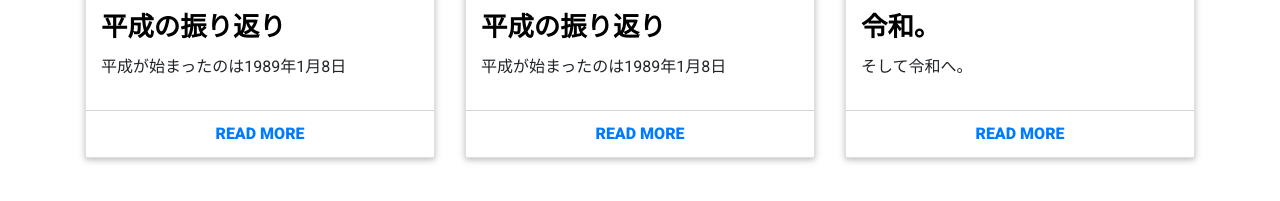
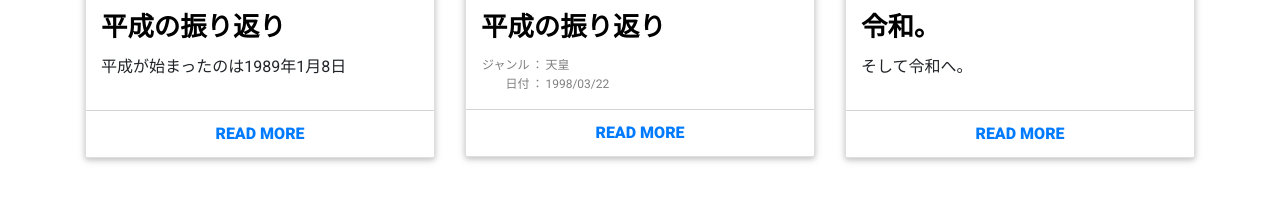
Before and after one commit to oita-kosen/look_back_HEISE, a plain HTML site: page design/index.html in a window 1280 px wide. Shown: the part 413-614 px from the top of the page. Drawn offline with nearby package versions, Linux system fonts and the light colour scheme.

Commit message:
2019/04/20　デザインの編集

```diff
--- a/design/index.html
+++ b/design/index.html
@@ -48,9 +48,18 @@
 												<a href="https://ja.wikipedia.org/wiki/%E5%B9%B3%E6%88%90"> 平成の振り返り
 												</a>
 											</h4>
-											<p class="">
-												平成が始まったのは1989年1月8日
-											</p>
+											<table  class="t12 font12">
+												<tr>
+												<td class="table-title">ジャンル</td>
+												<td>：</td>
+												<td class="genre">天皇</td>
+												</tr>
+												<tr>
+												<td class="table-title">日付</td>
+												<td>：</td>
+												<td class="date">1998/03/22</td>
+												</tr>
+											</table>
 										</div>
 										<div class="card-read-more">
 											<a href="https://ja.wikipedia.org/wiki/%E5%B9%B3%E6%88%90" class="btn btn-link btn-block">
--- a/design/style.css
+++ b/design/style.css
@@ -98,3 +98,14 @@ h1.heading {
   font-weight:600;
   text-transform: uppercase
 }
+.font12{
+    font-size: 12px;
+    color: gray;
+}
+.t12{
+    table-layout: auto;
+    border: none;
+}
+.table-title{
+    text-align: right;
+}
```
